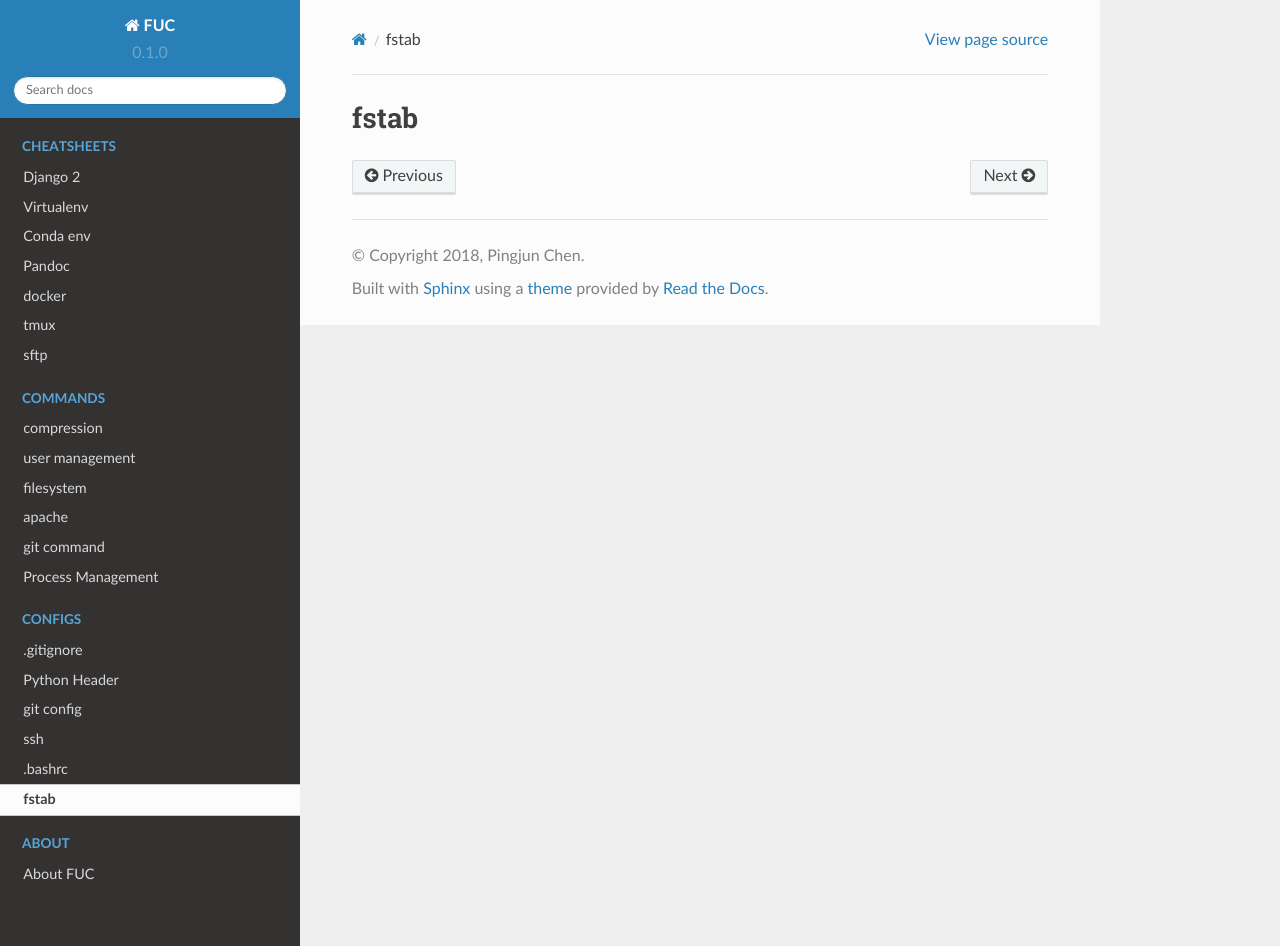
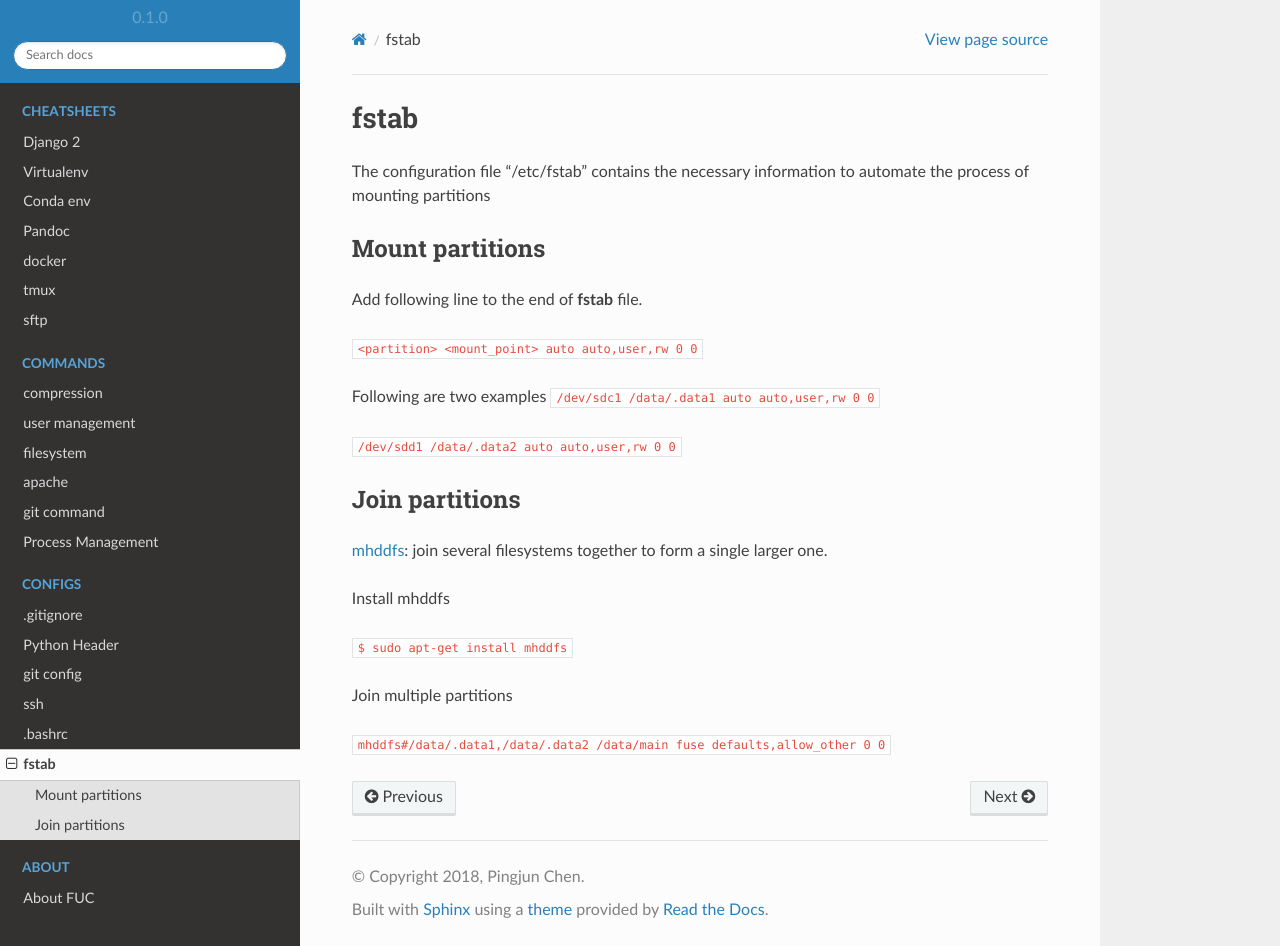
Before and after one commit to PingjunChen/FUC, a Sphinx documentation site: the page built from docs/fstab.rst, in a window 1280 px wide and 946 px high. Built offline with Sphinx 7.4.7 and the Read the Docs theme 2.0.0, drawn with Linux system fonts in a browser that asks for light colours.

Commit message:
add fstab

```diff
--- a/docs/fstab.rst
+++ b/docs/fstab.rst
@@ -1,2 +1,30 @@
 fstab
 ========
+The configuration file "/etc/fstab" contains the necessary information to
+automate the process of mounting partitions
+
+Mount partitions
+--------
+
+Add following line to the end of **fstab** file.
+
+:code:`<partition> <mount_point> auto auto,user,rw 0 0`
+
+Following are two examples
+:code:`/dev/sdc1 /data/.data1 auto auto,user,rw 0 0`
+
+:code:`/dev/sdd1 /data/.data2 auto auto,user,rw 0 0`
+
+Join partitions
+--------
+
+`mhddfs <https://romanrm.net/mhddfs>`_: join several filesystems together to
+form a single larger one.
+
+Install mhddfs
+
+:code:`$ sudo apt-get install mhddfs`
+
+Join multiple partitions
+
+:code:`mhddfs#/data/.data1,/data/.data2 /data/main fuse defaults,allow_other 0 0`
```
